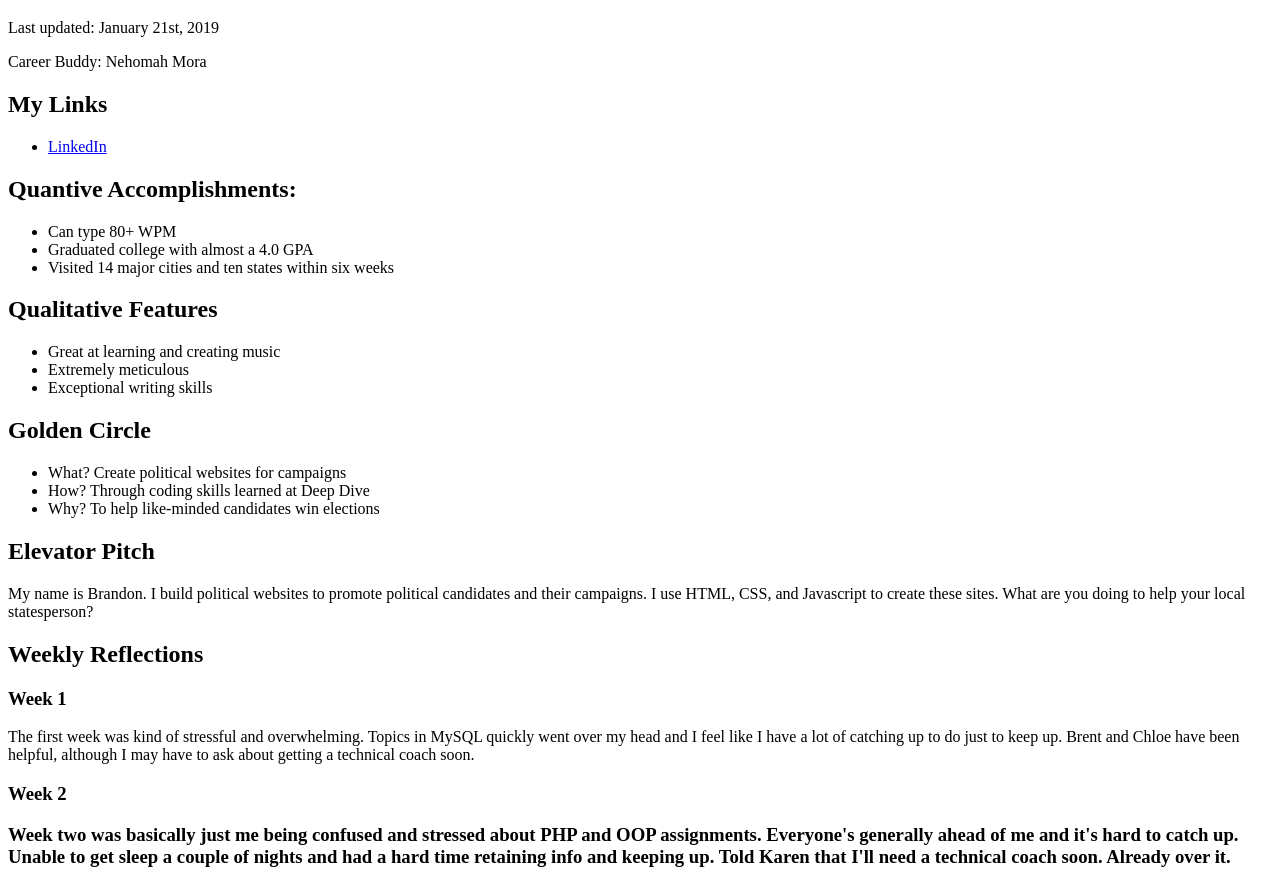
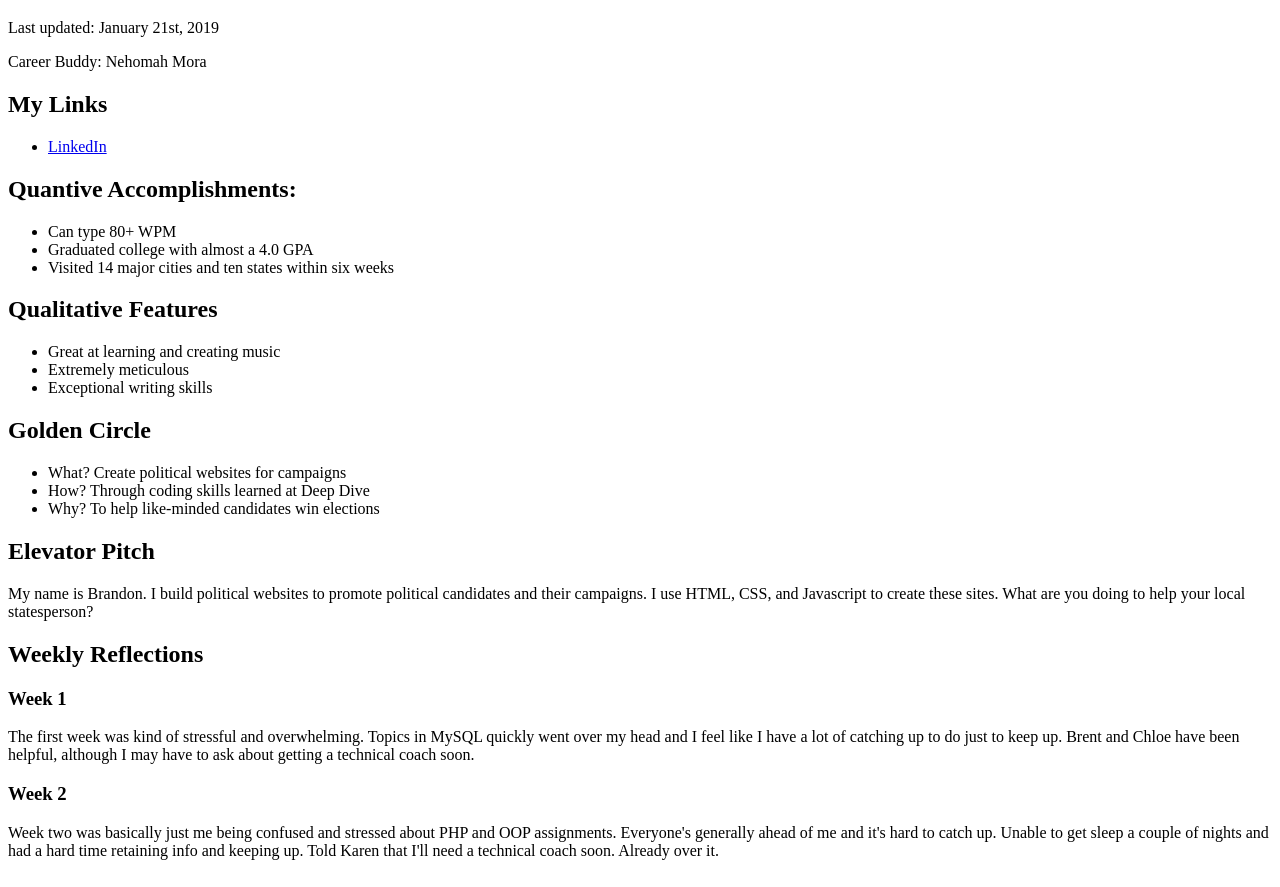
Before and after one commit to bcarroll87120/bcarroll87120.github.io, a plain HTML site: page index.html in a window 1280 px wide. Shown: the part 61-948 px from the top of the page. Drawn offline with Linux system fonts and the light colour scheme.

Commit message:
Update index.html

```diff
--- a/index.html
+++ b/index.html
@@ -35,7 +35,7 @@
 		<h2>Weekly Reflections</h2>
 		<h3>Week 1</h3>
 		<p>The first week was kind of stressful and overwhelming. Topics in MySQL quickly went over my head and I feel like I have a lot of catching up to do just to keep up. Brent and Chloe have been helpful, although I may have to ask about getting a technical coach soon.</p>
-		<h3>Week 2<h3>
+		<h3>Week 2</h3>
 		<p>Week two was basically just me being confused and stressed about PHP and OOP assignments. Everyone's generally ahead of me and it's hard to catch up. Unable to get sleep a couple of nights and had a hard time retaining info and keeping up. Told Karen that I'll need a technical coach soon. Already over it.</p>
 	</body>
 </html>
```
